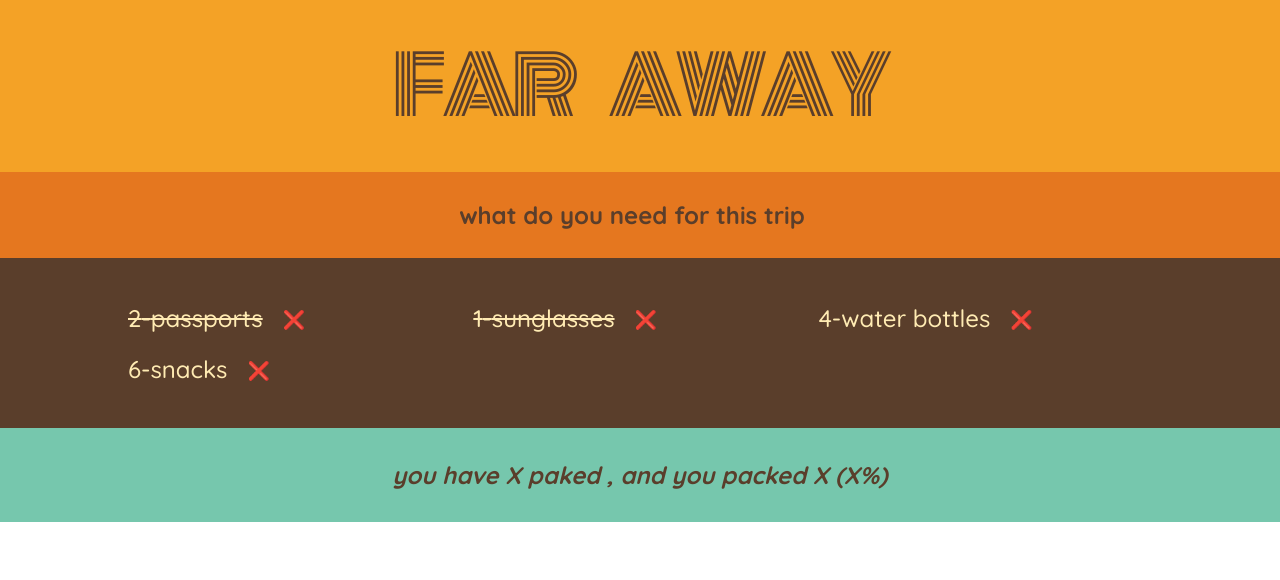
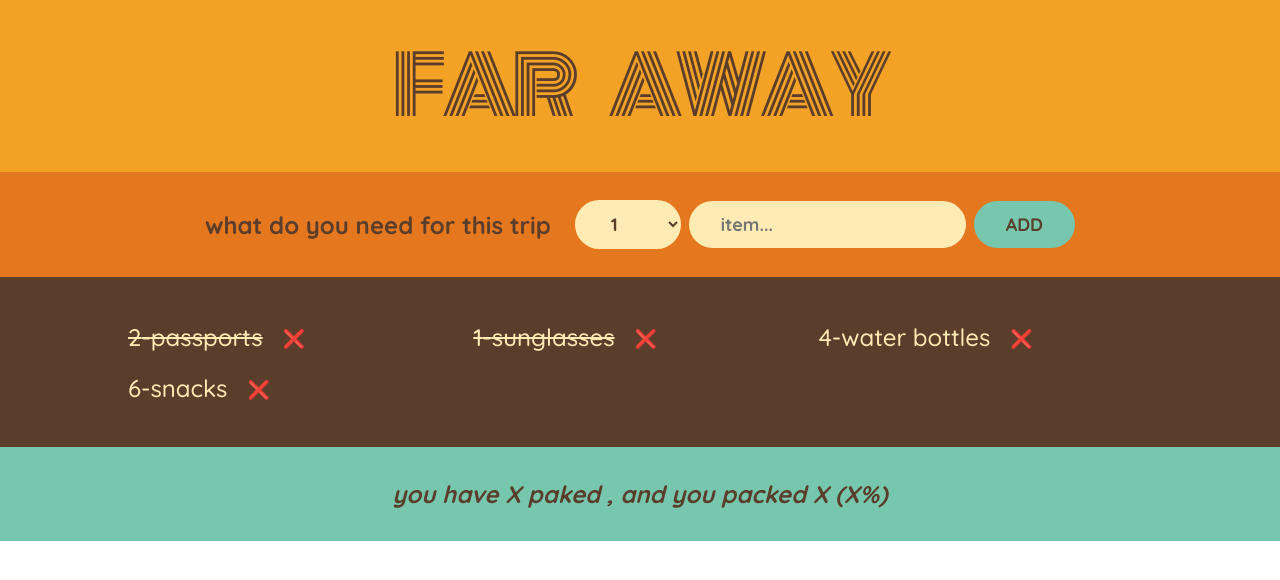
Before and after one commit to zizo-26/travel-list, a React (Create React App) app: page / in a window 1280 px wide. Shown: the top 580 px of the page. Built offline with nearby package versions, Linux system fonts and the light colour scheme.

Commit message:
setting things with Form component

```diff
--- a/src/App.js
+++ b/src/App.js
@@ -21,10 +21,27 @@
 }
 
 function Form() {
+
+  function handleSubmit(e) {
+// privent the default form submission behavior
+
+    e.preventDefault();
+  }
   return (
-    <div className="add-form">
+
+    <form className="add-form" onSubmit={handleSubmit}>
       <h3>what do you need for this trip</h3>
-    </div>
+      <select>
+        {/* Create options for quantities 1 to 20 */}
+        {Array.from({ length: 20 }, (_, i) => i + 1).map((num) => (
+          <option key={num} value={num}>
+            {num}
+          </option>
+        ))}
+      </select>
+      <input type="text" placeholder="item..." />
+      <button>Add</button>
+    </form>
   );
 }
 
@@ -43,9 +60,7 @@
 function Item({ item }) {
   return (
     <li>
-
-      <span style={{textDecoration:item.packed?"line-through":""}}>
-
+      <span style={{ textDecoration: item.packed ? "line-through" : "" }}>
         {item.quantity}-{item.description}
       </span>
       <button>❌</button>
```
